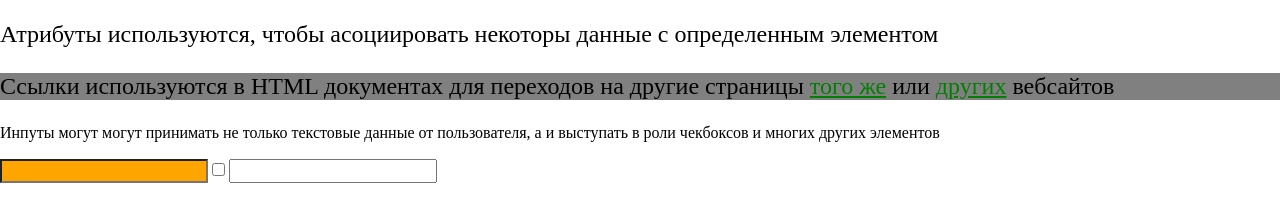
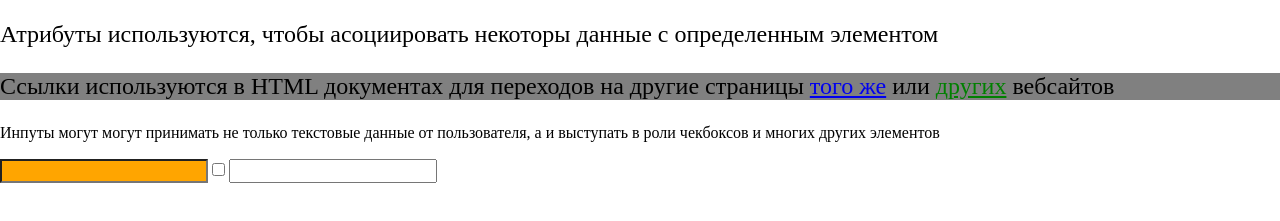
Before and after one commit to android81007/selectors-basics-two-Gromocode, a plain HTML site: page index.html in a window 1280 px wide. Shown: the part 61-282 px from the top of the page. Drawn offline with nearby package versions, Linux system fonts and the light colour scheme.

Commit message:
two commit

```diff
--- a/style.css
+++ b/style.css
@@ -7,7 +7,7 @@
   font-size: 24px;
 }
 
-a {
+a[target]{
   color: green;
 }
 
```
